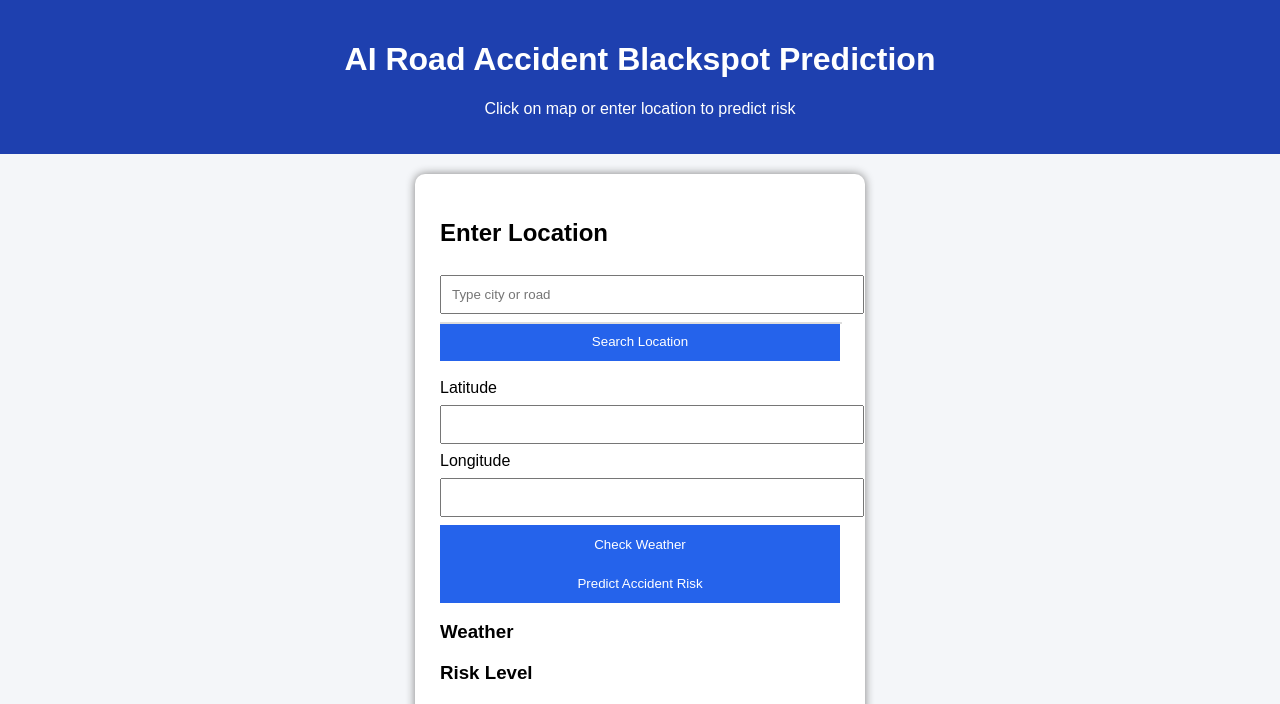
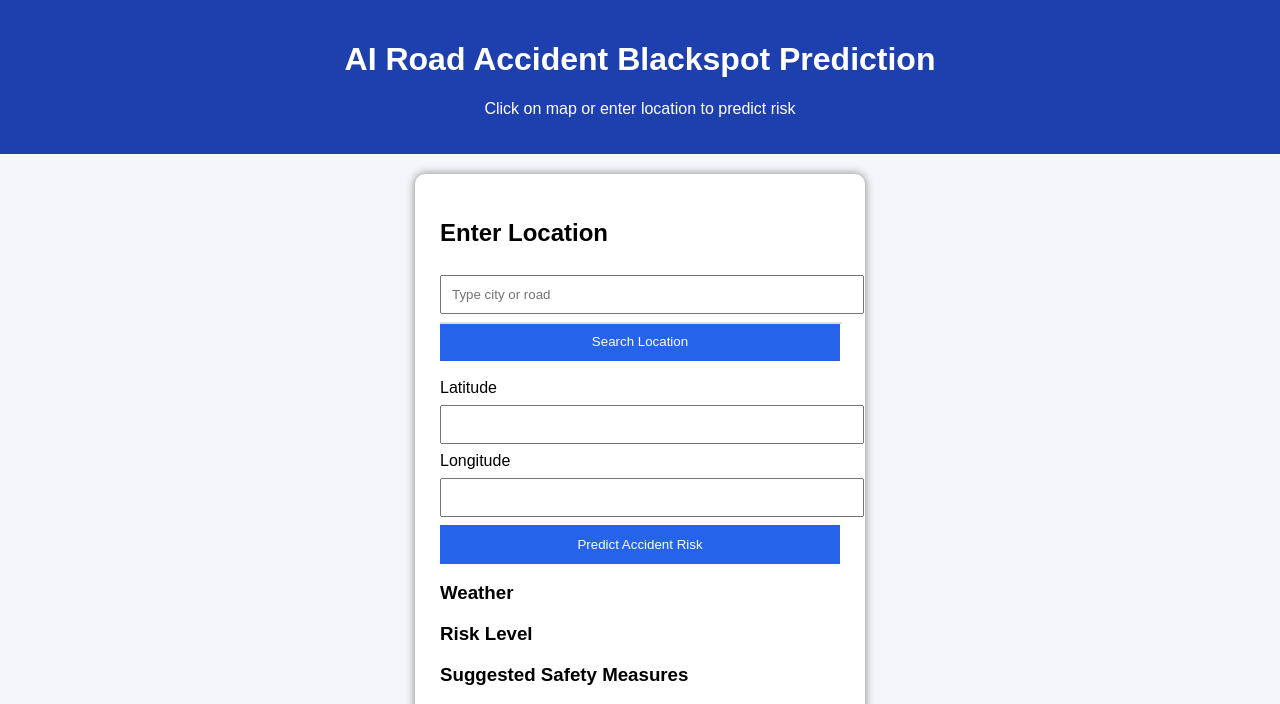
Before and after one commit to yogitaaax22/RoadAccidentPrediction, a Flask app: page / in a window 1280 px wide. Shown: the top 704 px of the page. Run offline with Flask 3, Linux system fonts and the light colour scheme; parts of the project's set-up code (start-up, migrations or seed data) failed here and were passed over.

Commit message:
Update index.html

```diff
--- a/backend/templates/index.html
+++ b/backend/templates/index.html
@@ -37,7 +37,6 @@
 <label>Longitude</label>
 <input type="text" id="lon">
 
-<button onclick="getWeather()">Check Weather</button>
 <button onclick="predictRisk()">Predict Accident Risk</button>
 
 <div class="info">
```
